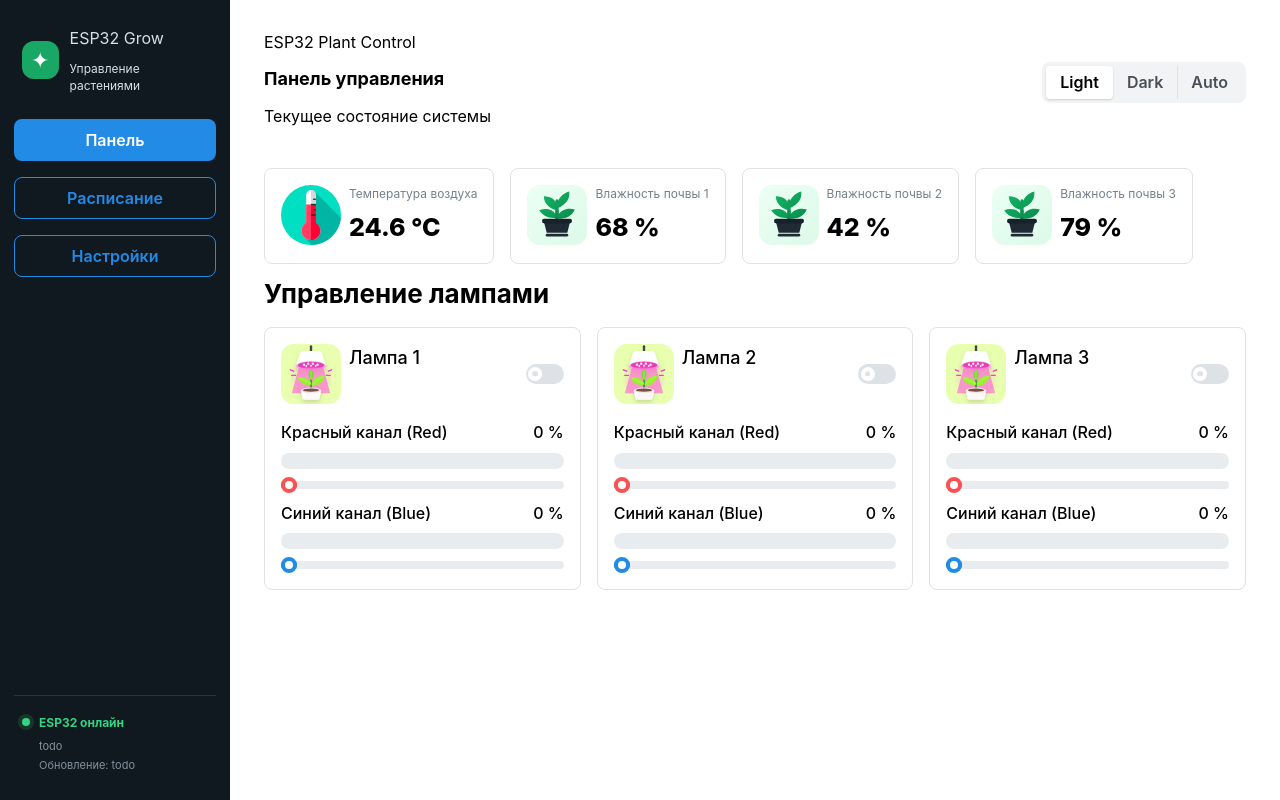
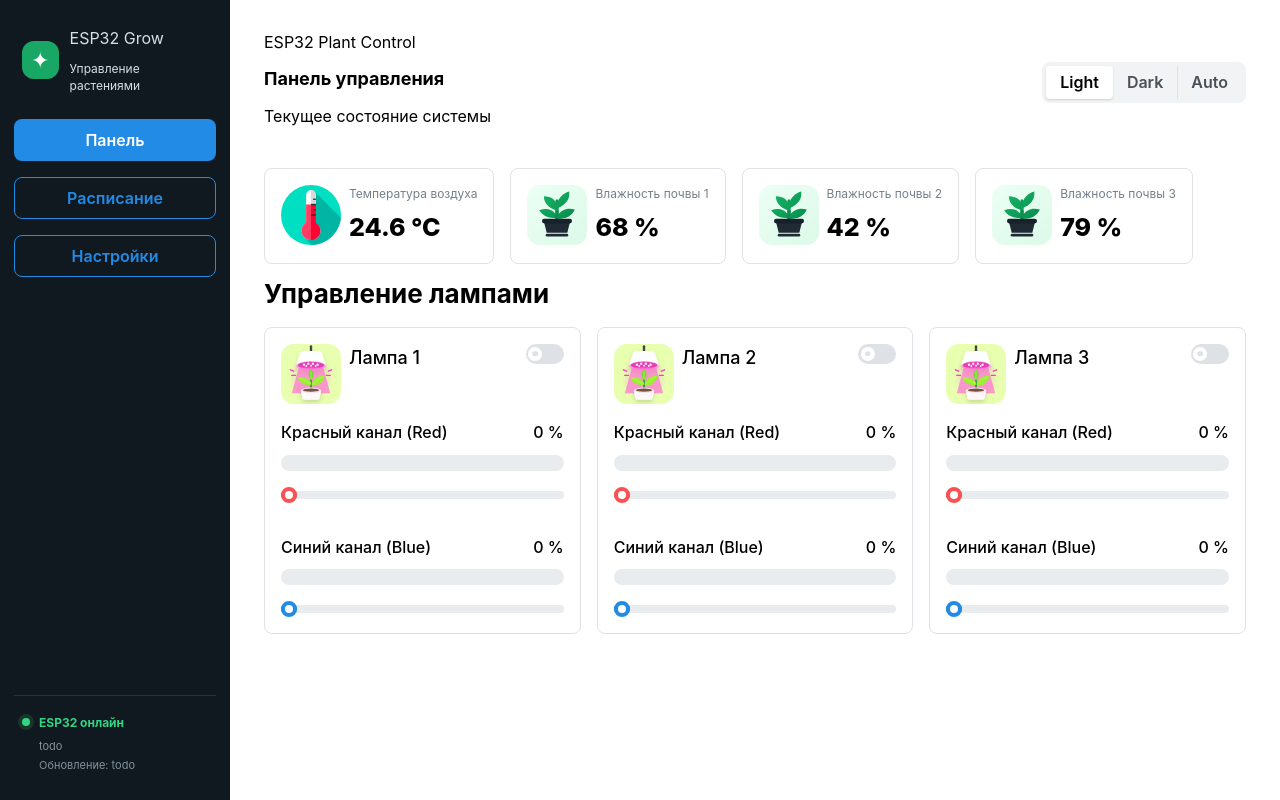
Before and after one commit to markov-git/esp32-lamp-web, a React (Vite) app: page / in a window 1280 px wide. Built offline with nearby package versions, Linux system fonts and the light colour scheme; what @mantine/vanilla-extract would draw is missing.

Commit message:
Заменил еще компонентов

```diff
--- a/src/components/ui/LampCard.css
+++ b/src/components/ui/LampCard.css
@@ -20,14 +20,3 @@
 	flex-direction: column;
 	flex: 1;
 }
-
-.lamp-card-toggle {
-	align-self: center;
-}
-
-.lamp-card-body {
-	margin-top: 16px;
-	display: flex;
-	flex-direction: column;
-	gap: 8px;
-}
--- a/src/components/ui/LampCard.tsx
+++ b/src/components/ui/LampCard.tsx
@@ -3,7 +3,7 @@ import './LampCard.css'
 import { setChannel } from '../../api/esp32.ts';
 import { useState } from 'react';
 import { useAppContext } from '../../Context.tsx';
-import { Card, Slider, Switch, Text, Progress } from '@mantine/core'
+import { Card, Slider, Switch, Text, Progress, Stack } from '@mantine/core';
 
 interface IProps {
 	value: ILampState | undefined;
@@ -51,13 +51,14 @@ export const LampCard = (props: IProps) => {
 		const value = props.value?.[channel];
 
 		return (
-			<>
+			<Stack gap="xs">
 				<div className={"lamp-card-header" + (className || '')}>
 					<Text fw={500}>{captionByChannel[channel]}</Text>
 
 					<Text fw={500}>{`${value ?? '-'} %`}</Text>
 				</div>
 
+				<Stack>
 					<Progress
 						value={value ?? 0}
 						color={channel}
@@ -68,13 +69,16 @@ export const LampCard = (props: IProps) => {
 						value={value ?? 0}
 						onChange={v => changeChannelValue(channel, v)}
 						color={channel}
+						disabled={processing}
 					/>
-			</>
+				</Stack>
+			</Stack>
 		)
 	}
 
 	return (
 		<Card withBorder style={{flex: 1}}>
+			<Stack>
 				<div className="lamp-card-header">
 					<div className="lamp-card-icon">
 						<img src="/lamp.svg" alt=""/>
@@ -84,19 +88,19 @@ export const LampCard = (props: IProps) => {
 						<Text fw={500} size="lg">{`Лампа ${props.value?.id || '-'}`}</Text>
 					</div>
 
-				<div className="lamp-card-toggle">
 					<Switch
 						checked={someChannelEnabled}
 						onChange={toggleLamp}
 						color="green"
+						disabled={processing}
 					/>
 				</div>
-			</div>
 
-			<div className="lamp-card-body">
+				<Stack gap="xl">
 					{renderChannelControls('red')}
 					{renderChannelControls('blue', ' mt22')}
-			</div>
+				</Stack>
+			</Stack>
 		</Card>
 	)
 }
```
Lines whose indentation alone changed are shown as unchanged.
